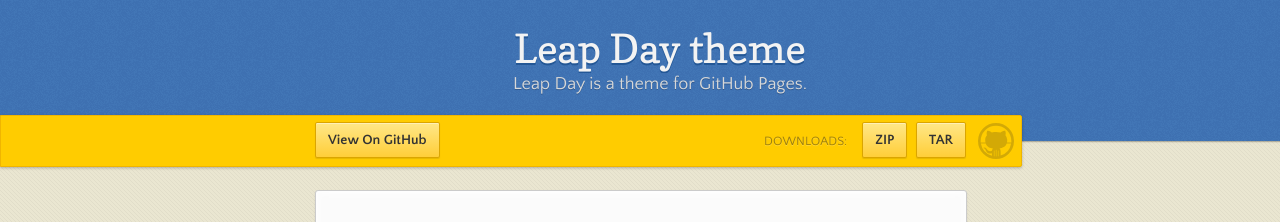
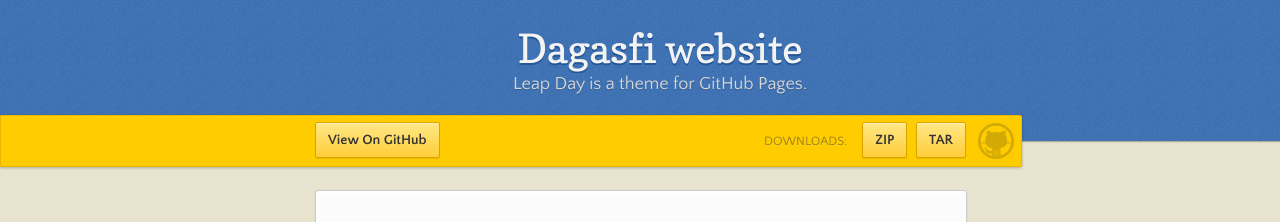
Before and after one commit to Dagasfi/dagasfi.github.io, a Jekyll site: the page built from index.md, in a window 1280 px wide. Shown: the top 222 px of the page. Built offline with Jekyll 4.4.1, drawn with Linux system fonts in a browser that asks for light colours.

Commit message:
Update _config.yml

```diff
--- a/_config.yml
+++ b/_config.yml
@@ -1,4 +1,4 @@
-title: Leap Day theme
+title: Dagasfi website
 description: Leap Day is a theme for GitHub Pages.
 show_downloads: true
 google_analytics:
```
